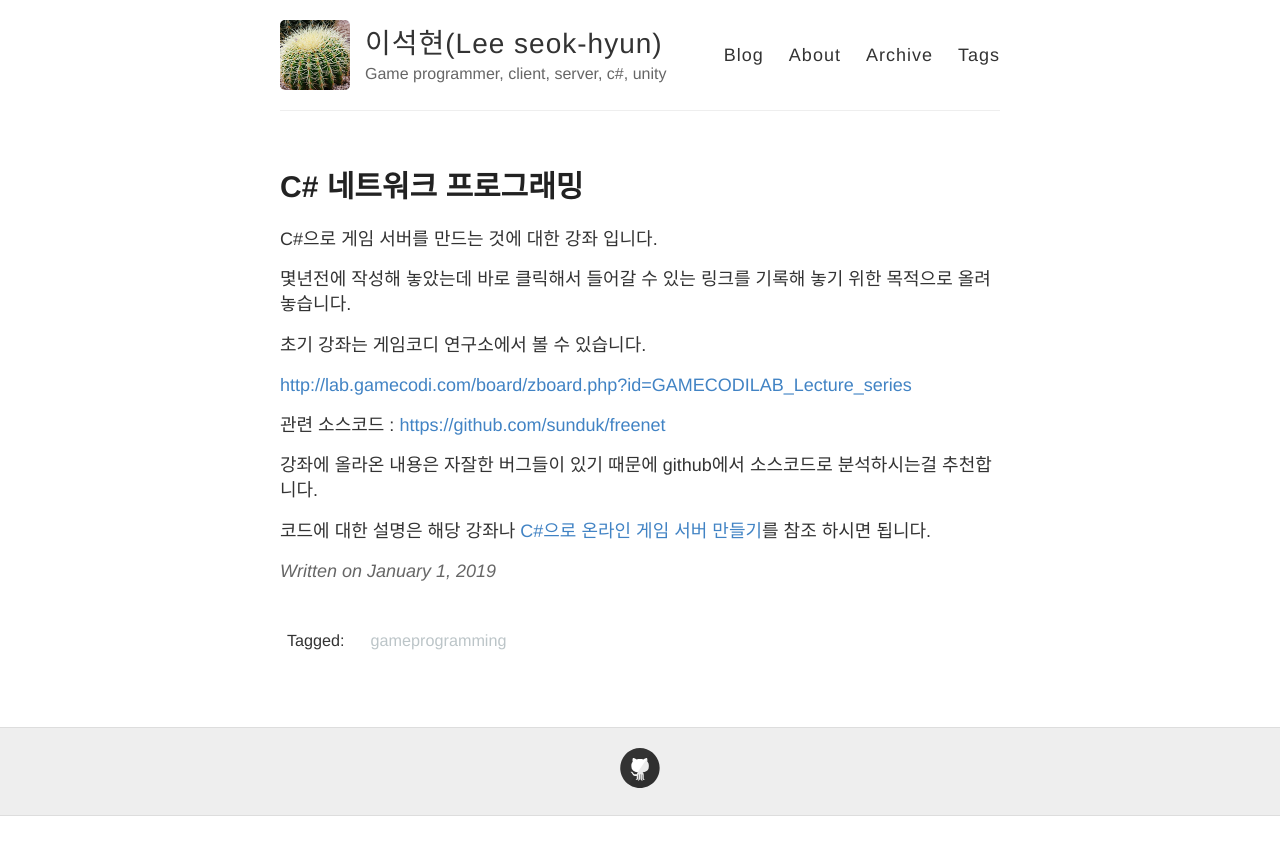
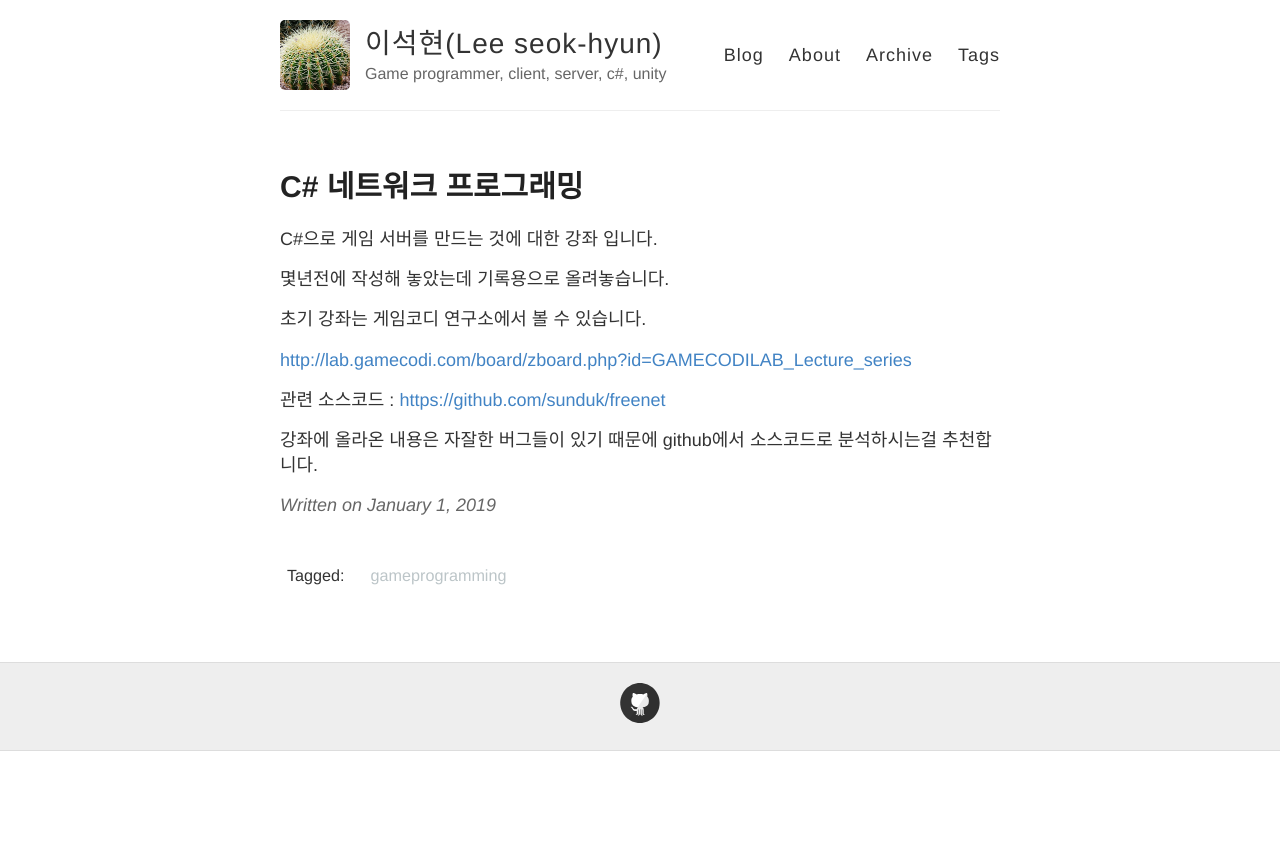
Before and after one commit to sunduk/sunduk.github.io, a Jekyll site: the page built from _posts/2019-01-01-d03-gameserver.md, in a window 1280 px wide. Shown: the top 855 px of the page. Built offline with Jekyll 4.4.1, drawn with Linux system fonts in a browser that asks for light colours; Markdown is read by kramdown in place of the engine named in the settings.

Commit message:
Update 2019-01-01-d03-gameserver.md

```diff
--- a/_posts/2019-01-01-d03-gameserver.md
+++ b/_posts/2019-01-01-d03-gameserver.md
@@ -6,7 +6,7 @@ tags: gameprogramming
 
 C#으로 게임 서버를 만드는 것에 대한 강좌 입니다.
 
-몇년전에 작성해 놓았는데 바로 클릭해서 들어갈 수 있는 링크를 기록해 놓기 위한 목적으로 올려 놓습니다.
+몇년전에 작성해 놓았는데 기록용으로 올려놓습니다.
 
 
 초기 강좌는 게임코디 연구소에서 볼 수 있습니다.
@@ -17,5 +17,3 @@ C#으로 게임 서버를 만드는 것에 대한 강좌 입니다.
 
 
 강좌에 올라온 내용은 자잘한 버그들이 있기 때문에 github에서 소스코드로 분석하시는걸 추천합니다.
-
-코드에 대한 설명은 해당 강좌나 [C#으로 온라인 게임 서버 만들기](http://www.hanbit.co.kr/store/books/look.php?p_code=E6015792502)를 참조 하시면 됩니다.
```
